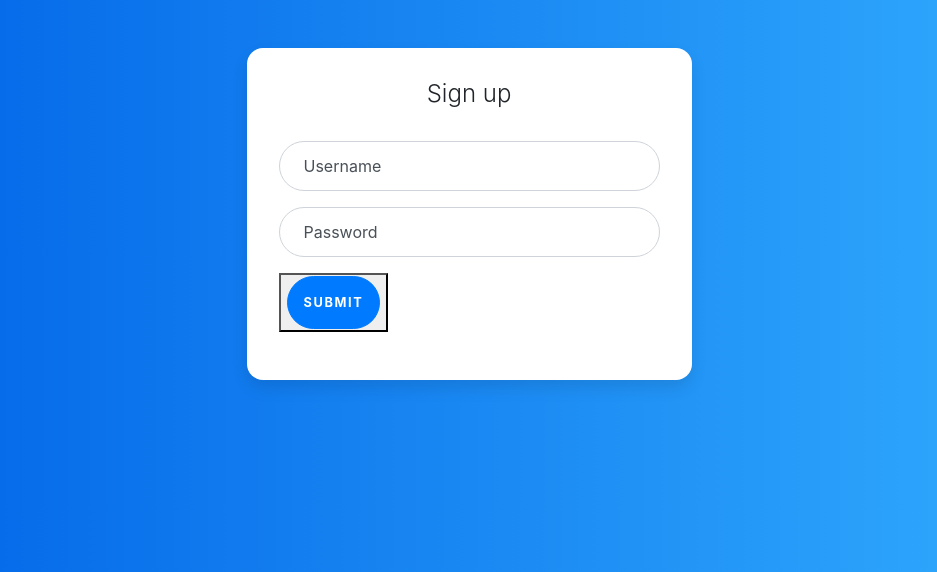
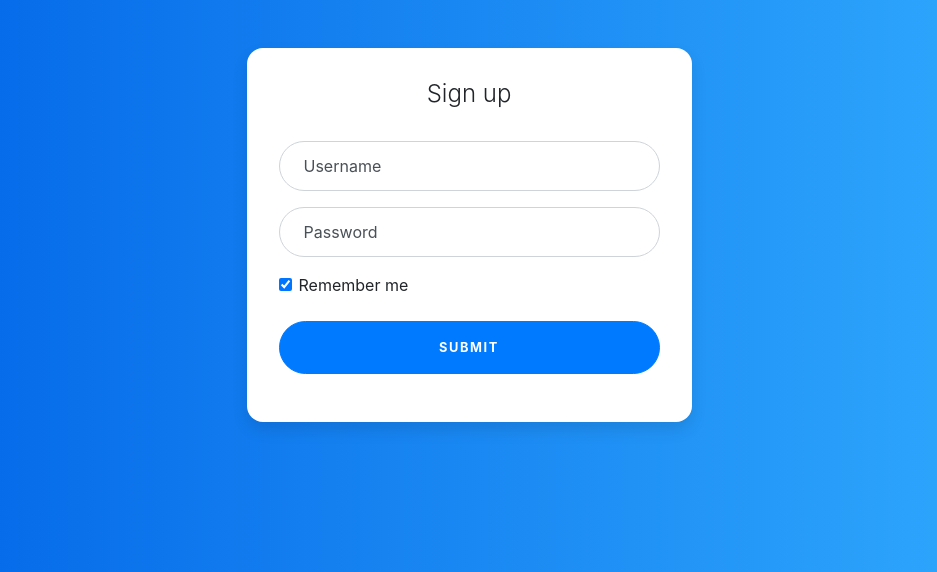
Before and after one commit to vladislav-ero/blood-pressure-monitoring, a Flask app: page /login in a window 1280 px wide. Shown: the top 572 px of the page, without its empty margins (171-1108 px from the left). Run offline with Flask 2, Linux system fonts and the light colour scheme; some libraries are stand-ins or nearby versions.

Commit message:
Refactored code

```diff
--- a/webapp/__init__.py
+++ b/webapp/__init__.py
@@ -43,11 +43,12 @@ def create_app():
     @app.route('/process-login', methods=['POST'])
     def process_login():
         form = LoginForm()
+
         if form.validate_on_submit():
             user = session.query(User).filter_by(
                 username=form.username.data).first()
             if user and user.check_password(form.password.data):
-                login_user(user)
+                login_user(user, remember=form.remember_me.data)
                 flash('You entered site successfuly')
                 return redirect(url_for('index'))
         flash('Incorrect username or password')
--- a/webapp/forms.py
+++ b/webapp/forms.py
@@ -1,15 +1,21 @@
 from flask_wtf import FlaskForm
-from wtforms import StringField, PasswordField, SubmitField
+from wtforms import BooleanField, PasswordField, StringField, SubmitField
 from wtforms.validators import DataRequired
 
 
 class LoginForm(FlaskForm):
-    username = StringField('Username', validators=[DataRequired()],
+    username = StringField('Username',
+                           validators=[DataRequired()],
                            render_kw={"class": "form-control"}
                            )
-    password = PasswordField('Password', validators=[DataRequired()],
+    password = PasswordField('Password',
+                             validators=[DataRequired()],
                              render_kw={"class": "form-control"}
                              )
+    remember_me = BooleanField('Remember me',
+                               default=True,
+                               render_kw={"class": "form-check-input"}
+                               )
     submit = SubmitField('Submit',
                          render_kw={"class": "btn btn-lg btn-primary \
                                               btn-block text-uppercase"
--- a/webapp/templates/login.html
+++ b/webapp/templates/login.html
@@ -44,7 +44,11 @@
                     {{ form.password.label }}
                     {{ form.password() }}
                   </div>
-                  <button>{{ form.submit }}</button>
+                  <div class="form-group form-check">
+                    {{ form.remember_me() }}
+                    {{ form.remember_me.label(class_="form_check_label") }}
+                  </div>
+                  {{ form.submit }}
               </form>
               </form>
             </div>
```
